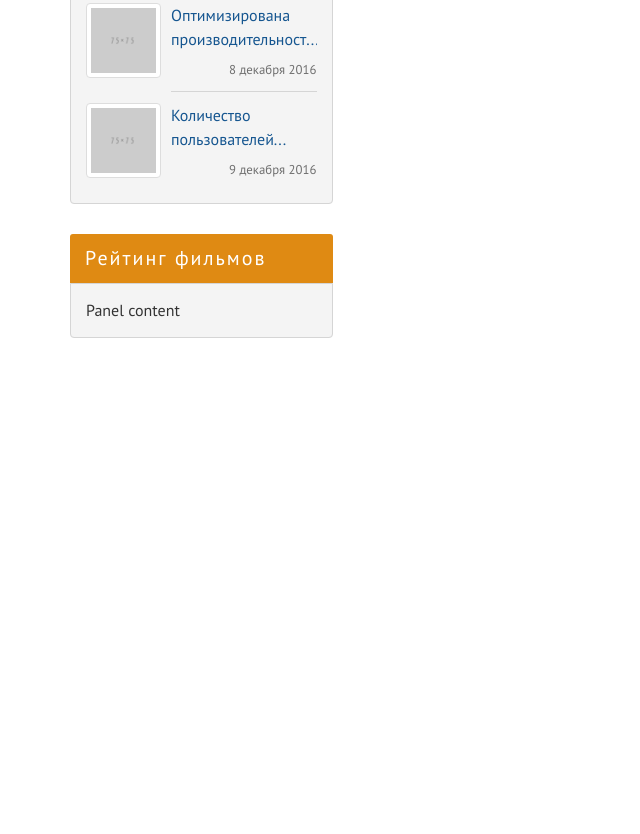
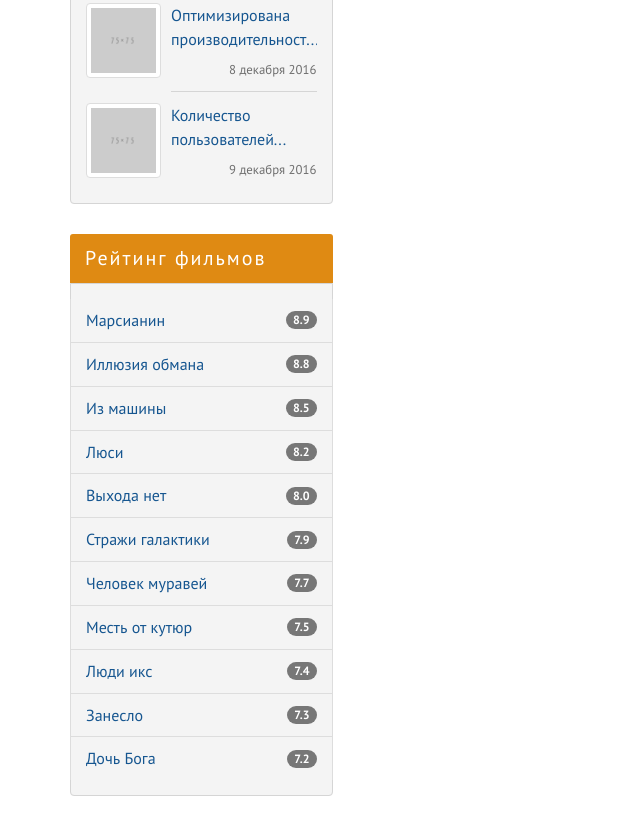
Before and after one commit to KseniiaBond/kinozal, a website: page index.html in a window 1280 px wide. Shown: the part 1624-2458 px from the top of the page, without its empty margins (0-640 px from the left). Before the commit the page ends 2042 px from the top, so only its background shows below. Drawn offline with Linux system fonts and the light colour scheme.

Commit message:
sidebar - completed

```diff
--- a/assets/scss/_sidebar.scss
+++ b/assets/scss/_sidebar.scss
@@ -92,3 +92,45 @@ $image-size-with-padding: $image-size + $gap-md;
     color: $color-gray-dark;
   }
 }
+
+.top-films {
+  &__body {
+    padding-left: 0;
+    padding-right: 0;
+  }
+  &__list {
+    margin-bottom: 0;
+  }
+  &__item {
+    margin-right: -1px;
+    margin-left: -1px;
+    background-color: transparent;
+    color: $color-primary !important;
+    padding-right: 55px;
+
+    &:first-child {
+      border-radius: 0;
+      border-top: none;
+    }
+    &:last-child {
+      border-radius: 0;
+      border-bottom: none;
+    }
+    &:hover,
+    &:focus {
+      color: $color-white !important;
+      background-color: $color-accent !important;
+      border-color: $color-accent;
+
+      .badge {
+        background-color: $color-dark;
+      }
+    }
+  }
+  &__badge {
+    position: absolute;
+    top: 50%;
+    right: $gap;
+    transform: translateY(-50%);
+  }
+}
--- a/index.html
+++ b/index.html
@@ -240,8 +240,31 @@
 
         <div class="top-films panel panel-info">
           <div class="panel-heading">Рейтинг фильмов</div>
-          <div class="panel-body">
-            Panel content
+          <div class="top-films__body panel-body">
+            <div class="top-films__list list-group">
+              <a href="#" class="top-films__item list-group-item">Марсианин<span
+                  class="top-films__badge badge">8.9</span></a>
+              <a href="#" class="top-films__item list-group-item">Иллюзия обмана<span
+                  class="top-films__badge badge">8.8</span></a>
+              <a href="#" class="top-films__item list-group-item">Из машины<span
+                  class="top-films__badge badge">8.5</span></a>
+              <a href="#" class="top-films__item list-group-item">Люси<span
+                  class="top-films__badge badge">8.2</span></a>
+              <a href="#" class="top-films__item list-group-item">Выхода нет<span
+                  class="top-films__badge badge">8.0</span></a>
+              <a href="#" class="top-films__item list-group-item">Стражи галактики<span
+                  class="top-films__badge badge">7.9</span></a>
+              <a href="#" class="top-films__item list-group-item">Человек муравей<span
+                  class="top-films__badge badge">7.7</span></a>
+              <a href="#" class="top-films__item list-group-item">Месть от кутюр<span
+                  class="top-films__badge badge">7.5</span></a>
+              <a href="#" class="top-films__item list-group-item">Люди икс<span
+                  class="top-films__badge badge">7.4</span></a>
+              <a href="#" class="top-films__item list-group-item">Занесло<span
+                  class="top-films__badge badge">7.3</span></a>
+              <a href="#" class="top-films__item list-group-item">Дочь Бога<span
+                  class="top-films__badge badge">7.2</span></a>
+            </div>
           </div>
         </div>
 
```
Also changed, not shown: assets/css/style.css.
